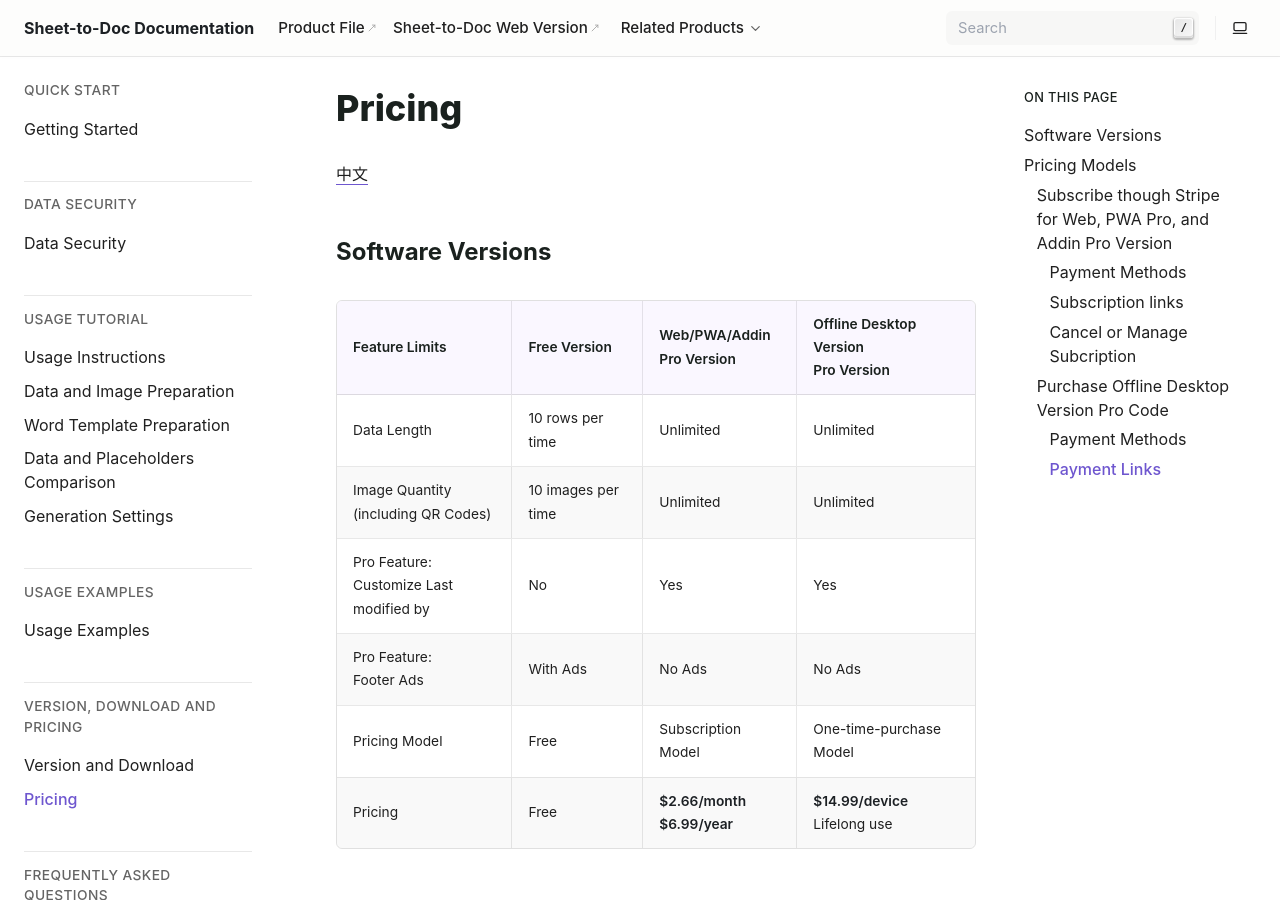
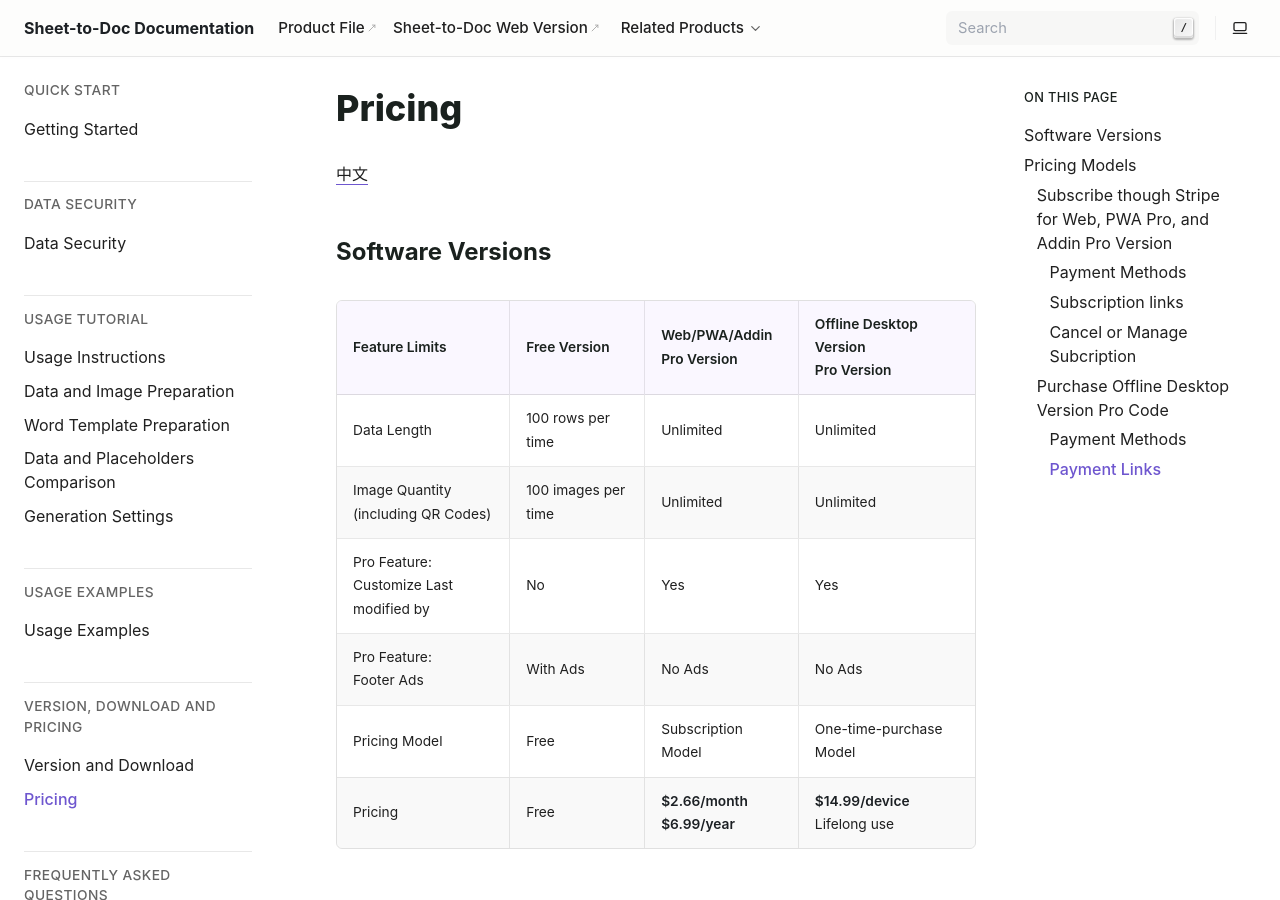
Before and after one commit to he-yang/sheet-to-doc, a Sphinx documentation site: the page built from source/Pricing.md, in a window 1280 px wide and 900 px high. Built offline with Sphinx 7.4.7, drawn with Linux system fonts in a browser that asks for light colours.

```diff
--- a/source/Pricing.md
+++ b/source/Pricing.md
@@ -9,8 +9,8 @@
 
 | Feature Limits | Free Version | Web/PWA/Addin<br> Pro Version | Offline Desktop Version <br> Pro Version|
 | :--------: | :--------: | :--------: | :--------: |
-| Data Length | 10 rows per time | Unlimited | Unlimited |
-| Image Quantity<br> (including QR Codes) | 10 images per time | Unlimited | Unlimited |
+| Data Length | 100 rows per time | Unlimited | Unlimited |
+| Image Quantity<br> (including QR Codes) | 100 images per time | Unlimited | Unlimited |
 | Pro Feature: <br>Customize Last modified by | No | Yes | Yes |
 | Pro Feature: <br>Footer Ads| With Ads | No Ads| No Ads |
 | Pricing Model | Free | Subscription Model | One-time-purchase Model |
--- a/source/conf.py
+++ b/source/conf.py
@@ -9,7 +9,7 @@
 project = 'Sheet-to-Doc Documentation'
 copyright = '2022~2026, WTSolutions'
 author = 'WTSolutions'
-release = '2.15.0.0'
+release = '2.16.0.0'
 
 # -- General configuration ---------------------------------------------------
 # https://www.sphinx-doc.org/en/master/usage/configuration.html#general-configuration
```
Also changed, not shown: source/changelog.md (+3 -0 lines).
